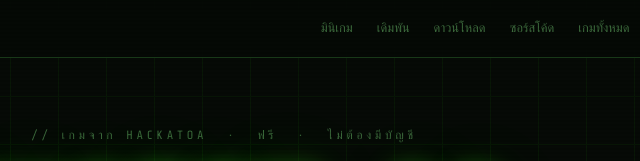
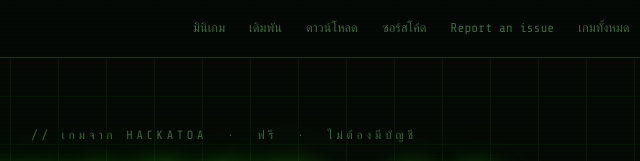
Before and after one commit to Hackatoan/sys32roulette, an Electron app: page public/th/index.html in a window 1100 px wide. Shown: the top 161 px of the page, 326-966 px from the left. Drawn offline with nearby package versions, Linux system fonts and the light colour scheme; no server answers.

Commit message:
Add 'Report an issue' support link to footer

```diff
--- a/public/th/index.html
+++ b/public/th/index.html
@@ -229,7 +229,7 @@
     <a href="#games">มินิเกม</a>
     <a href="#consequence">เดิมพัน</a>
     <a href="#download">ดาวน์โหลด</a>
-    <a href="https://github.com/Hackatoan/sys32roulette" target="_blank" rel="noopener">ซอร์สโค้ด</a>
+    <a href="https://github.com/Hackatoan/sys32roulette" target="_blank" rel="noopener">ซอร์สโค้ด</a> <a href="https://github.com/Hackatoan/sys32roulette/issues/new" target="_blank" rel="noopener" target="_blank" rel="noopener">Report an issue</a>
     <a href="https://games.hackatoa.com" target="_blank" rel="noopener">เกมทั้งหมด</a>
     <a href="/play" class="nav-play">เล่นเลย</a>
   </div>
```
